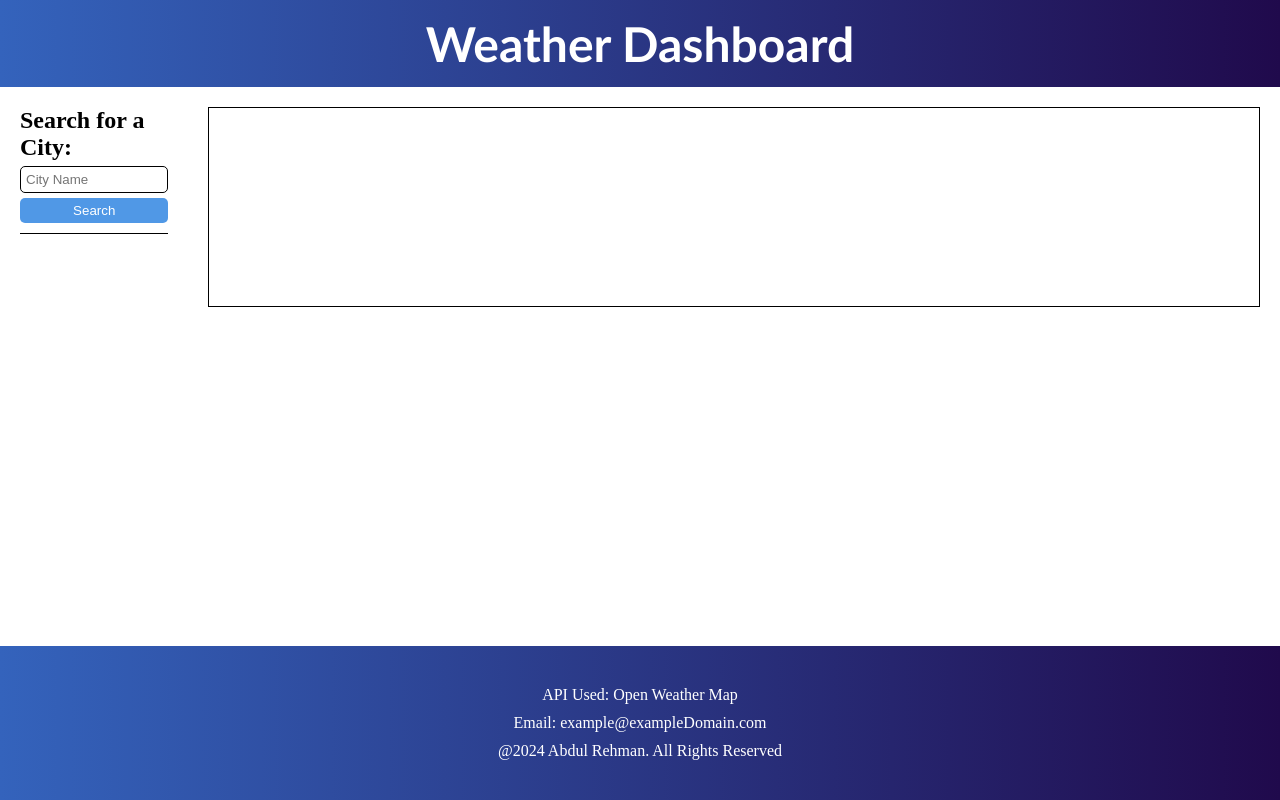
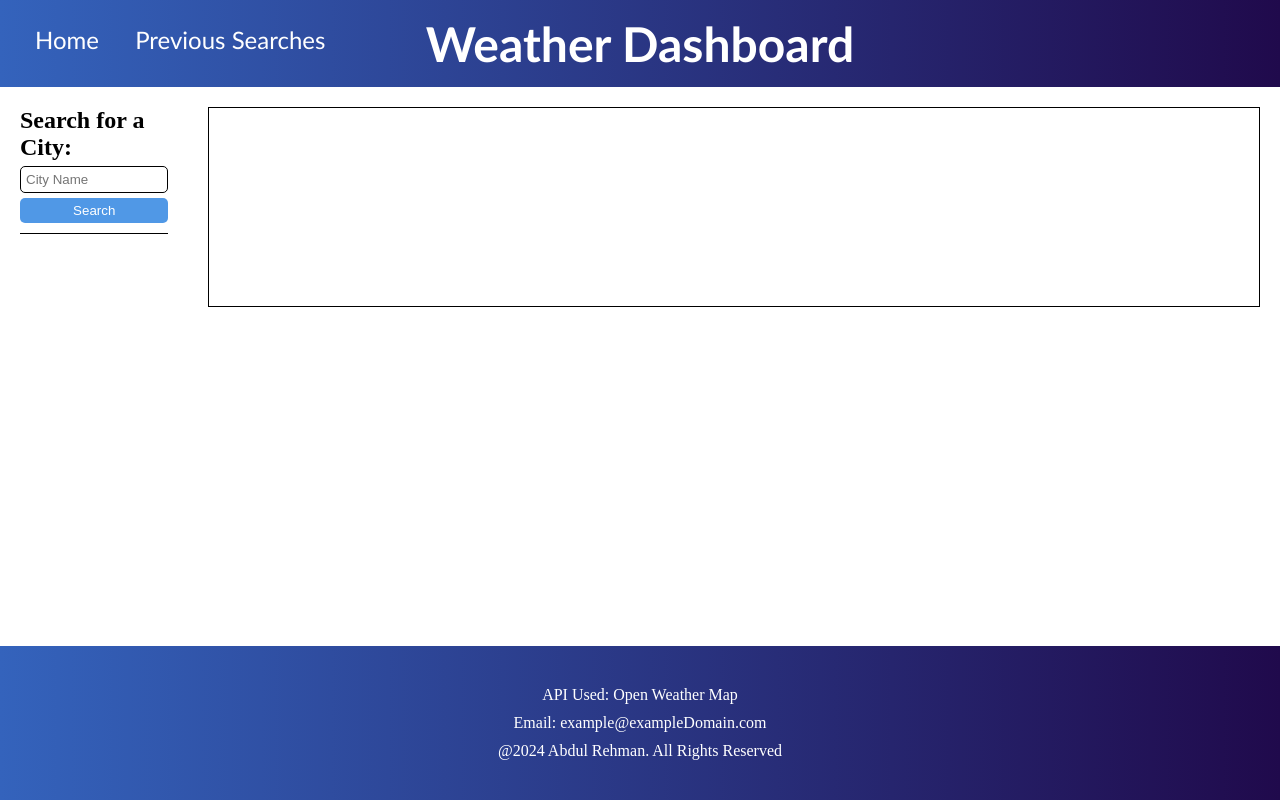
Before and after one commit to programmer90000/weather-dashboard, a plain HTML site: page index.html in a window 1280 px wide. Drawn offline with nearby package versions, Linux system fonts and the light colour scheme.

Commit message:
Added links to header

```diff
--- a/assets/css/style.css
+++ b/assets/css/style.css
@@ -16,10 +16,25 @@ body {
 header {
     background: linear-gradient(to left, #200A4C, #3463BC);
     color: #FFFFFF;
-    text-align: center;
     font-size: 24px;
     padding: 15px 0;
     font-family:'Gill Sans', 'Gill Sans MT', Calibri, 'Trebuchet MS', sans-serif;
+}
+
+header #header-links {
+    position: absolute;
+    left: 20px;
+    margin-top: 10px;
+}
+
+header #header-links a {
+    text-decoration: none;
+    color: #FFFFFF;
+    margin: 15px;
+}
+
+header h1 {
+    text-align: center;
 }
 
 main {
--- a/index.html
+++ b/index.html
@@ -8,7 +8,12 @@
 </head>
 <body>
     <header>
+        <div id="header-links">
+            <a href="index.html">Home</a>
+            <a href="pages/previous_searches.html">Previous Searches</a>
+        </div>
         <h1>Weather Dashboard</h1>
+        <div id="header-right"></div>
     </header>
     <main>
         <div id="city-list">
--- a/pages/previous_searches.css
+++ b/pages/previous_searches.css
@@ -16,10 +16,25 @@ body {
 header {
     background: linear-gradient(to left, #200A4C, #3463BC);
     color: #FFFFFF;
-    text-align: center;
     font-size: 24px;
     padding: 15px 0;
     font-family:'Gill Sans', 'Gill Sans MT', Calibri, 'Trebuchet MS', sans-serif;
+}
+
+header #header-links {
+    position: absolute;
+    left: 20px;
+    margin-top: 10px;
+}
+
+header #header-links a {
+    text-decoration: none;
+    color: #FFFFFF;
+    margin: 15px;
+}
+
+header h1 {
+    text-align: center;
 }
 
 main {
```
Also changed, not shown: pages/previous_searches.html (+5 -0 lines).
